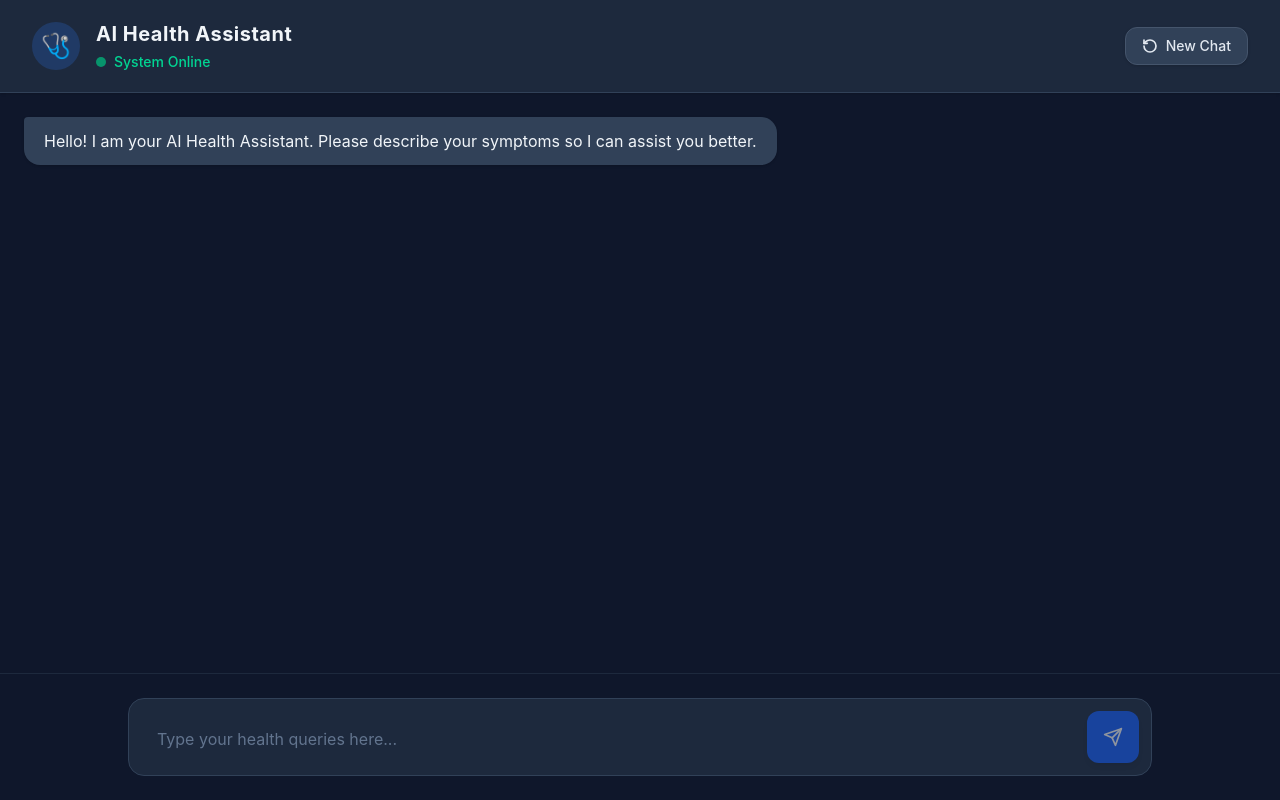
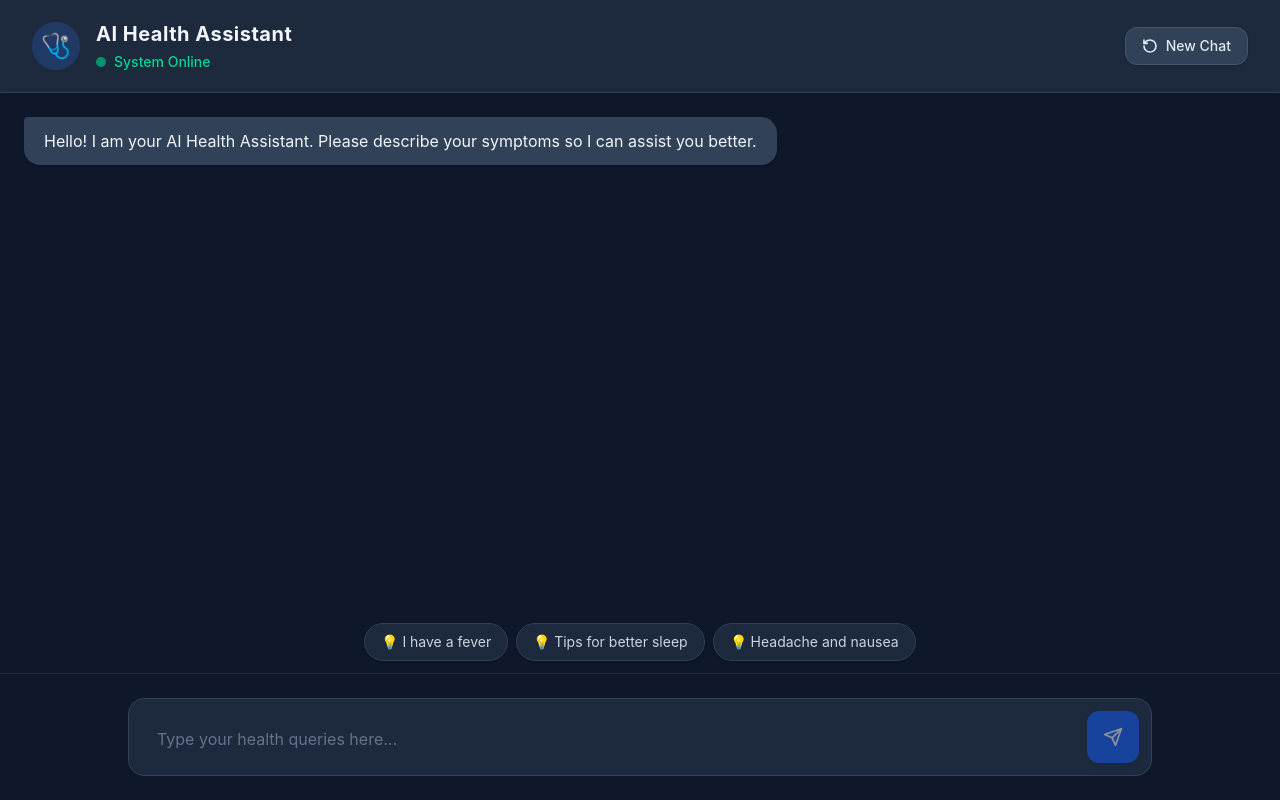
Before and after one commit to husenshai123/ai-health-assistant, a React (Vite) app: page / in a window 1280 px wide. Built offline with nearby package versions, Linux system fonts and the light colour scheme.

Commit message:
feat: added quick suggestion chips in chat UI for better user experience

```diff
--- a/src/components/HealthAssistant.jsx
+++ b/src/components/HealthAssistant.jsx
@@ -128,6 +128,20 @@ const HealthAssistant = () => {
         <div ref={messagesEndRef} className="h-1" />
       </div>
 
+      {/* Quick Suggestion Chips */}
+<div className="max-w-5xl mx-auto flex flex-wrap gap-2 mb-3">
+  {['I have a fever', 'Tips for better sleep', 'Headache and nausea'].map((text, index) => (
+    <button
+      key={index}
+      onClick={() => setInputValue(text)}
+      disabled={isTyping}
+      className="text-xs sm:text-sm bg-slate-800 hover:bg-slate-700 text-slate-300 px-4 py-2 rounded-full border border-slate-700 transition-colors shadow-sm cursor-pointer disabled:opacity-50 disabled:cursor-not-allowed"
+    >
+      💡 {text}
+    </button>
+  ))}
+</div>
+
       {/* Input Form */}
       <div className="p-4 sm:p-6 bg-slate-900 border-t border-slate-800 shrink-0">
         <div className="max-w-5xl mx-auto flex gap-3 sm:gap-4 items-end bg-slate-800 p-2 sm:p-3 rounded-2xl border border-slate-700 focus-within:border-blue-500/50 focus-within:ring-4 focus-within:ring-blue-500/10 transition-all">
```
